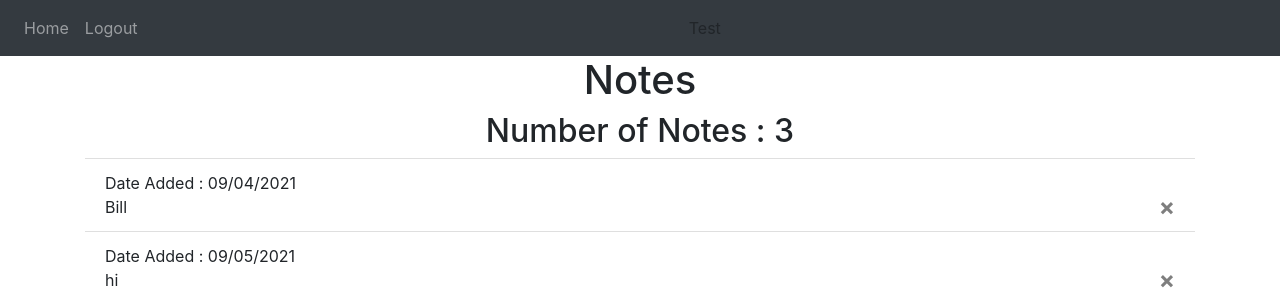
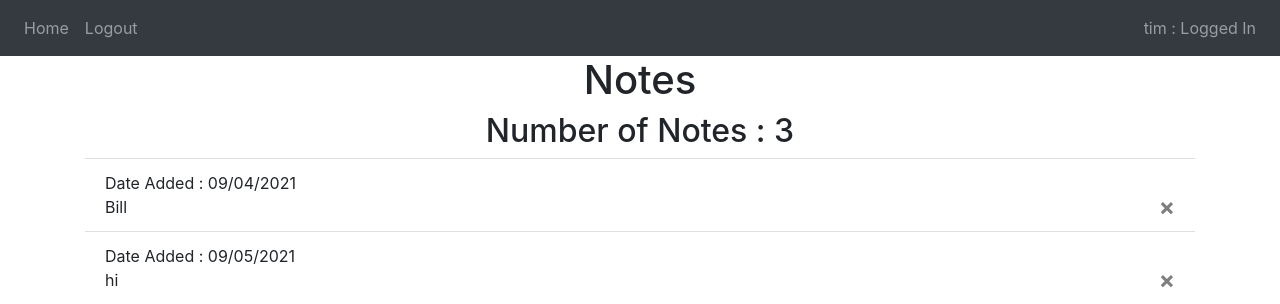
Before and after one commit to KyleHu14/tutorial-flask-notesapp, a Flask app: page / in a window 1280 px wide. Shown: the top 304 px of the page. Run offline with Flask 2, Linux system fonts and the light colour scheme; a user stored in the database is signed in; data comes from the database, SQL or seed files in the repository; both versions use the stored data as it was after the commit; some libraries are stand-ins or nearby versions.

Commit message:
Added login-status
When logged in, the user can see that he/she is logged in on the right most side of the navbar

```diff
--- a/website/templates/base.html
+++ b/website/templates/base.html
@@ -26,17 +26,14 @@
                     <a class = 'nav-item nav-link' id = 'login' href = '/login'>Login</a>
                     <a class = 'nav-item nav-link' id = 'signUp' href = '/sign-up'>Sign Up</a>
                     {% endif %}
+                </div>
 
-                </div>
             </div>
-            <div class = 'collapse navbar-collapse' id = 'navbar'>
-                <div class = 'navbar-nav'>
-                    {% if user.is_authenticated %}
-                    <a class = 'nav-item' id = 'Test'>Test</a>
-                    {% endif %}
-
-                </div>
+            {% if user.is_authenticated %}
+            <div class = 'navbar-nav'>
+                <a class = 'nav-item nav-link' id = 'user-status' href = '/#'>{{user.first_name}} : Logged In</a>
             </div>
+            {% endif %}
         </nav>
 
         {% with messages = get_flashed_messages(with_categories=true) %}
```
Also changed, not shown: website/database.db.
